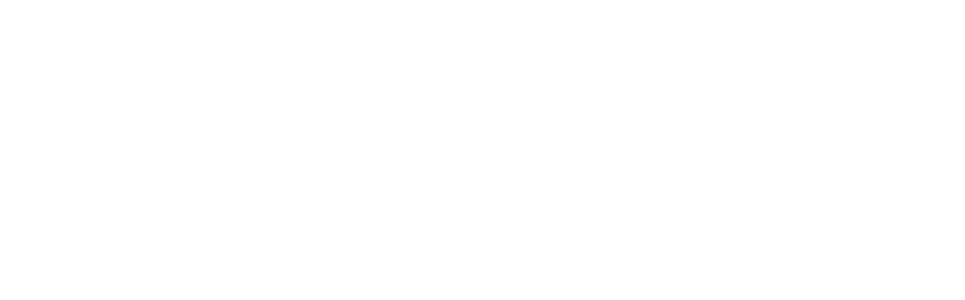
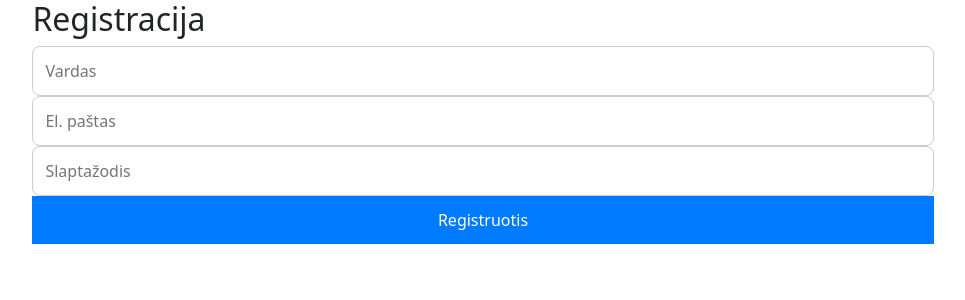
Before and after one commit to TomashTom/1_work_project, a React (Create React App) app in the folder client/: page /register in a window 1280 px wide. Before the commit this address had no page. Shown: the top 300 px of the page, without its empty margins (157-1122 px from the left). Built offline with nearby package versions, Linux system fonts and the light colour scheme.

Commit message:
Server user auth

```diff
--- a/client/src/App.js
+++ b/client/src/App.js
@@ -8,6 +8,10 @@ import Kontaktai from './components/Kontaktai';
 import Paraiskos from './components/Paraiskos';
 import Paslaugos from './components/Paslaugos';
 import Portfolio from './components/Portfolio';
+import Register from './components/Register';
+import Login from './components/Login';
+
+
 
 function App() {
   return (
@@ -20,6 +24,8 @@ function App() {
         <Route path="/paraiskos" element={<Paraiskos />} />
         <Route path="/paslaugos" element={<Paslaugos />} />
         <Route path="/portfolio" element={<Portfolio />} />
+        <Route path="/register" element={<Register />} />
+        <Route path="/login" element={<Login />} />
       </Routes>
     </Router>
   );
--- a/client/src/components/Login.js
+++ b/client/src/components/Login.js
@@ -0,0 +1,31 @@
+import React, { useState } from 'react';
+import axios from 'axios';
+
+function Login() {
+  const [form, setForm] = useState({ email: '', password: '' });
+  const [msg, setMsg] = useState('');
+
+  const handleSubmit = async (e) => {
+    e.preventDefault();
+    try {
+      const res = await axios.post('/api/auth/login', form);
+      setMsg(`Sveiki, ${res.data.user.name}`);
+    } catch (err) {
+      setMsg(err.response?.data?.error || 'Prisijungimo klaida');
+    }
+  };
+
+  return (
+    <div>
+      <h2>Prisijungimas</h2>
+      <form onSubmit={handleSubmit}>
+        <input placeholder="El. paštas" onChange={e => setForm({ ...form, email: e.target.value })} />
+        <input type="password" placeholder="Slaptažodis" onChange={e => setForm({ ...form, password: e.target.value })} />
+        <button type="submit">Prisijungti</button>
+      </form>
+      {msg && <p>{msg}</p>}
+    </div>
+  );
+}
+
+export default Login;
--- a/client/src/components/Register.js
+++ b/client/src/components/Register.js
@@ -0,0 +1,32 @@
+import React, { useState } from 'react';
+import axios from 'axios';
+
+function Register() {
+  const [form, setForm] = useState({ name: '', email: '', password: '' });
+  const [msg, setMsg] = useState('');
+
+  const handleSubmit = async (e) => {
+    e.preventDefault();
+    try {
+      await axios.post('/api/auth/register', form);
+      setMsg('Registracija sėkminga!');
+    } catch (err) {
+      setMsg(err.response?.data?.error || 'Klaida');
+    }
+  };
+
+  return (
+    <div>
+      <h2>Registracija</h2>
+      <form onSubmit={handleSubmit}>
+        <input placeholder="Vardas" onChange={e => setForm({ ...form, name: e.target.value })} />
+        <input placeholder="El. paštas" onChange={e => setForm({ ...form, email: e.target.value })} />
+        <input type="password" placeholder="Slaptažodis" onChange={e => setForm({ ...form, password: e.target.value })} />
+        <button type="submit">Registruotis</button>
+      </form>
+      {msg && <p>{msg}</p>}
+    </div>
+  );
+}
+
+export default Register;
```
Also changed, not shown: 1 other file (tests, documents, lock files or other folders).
